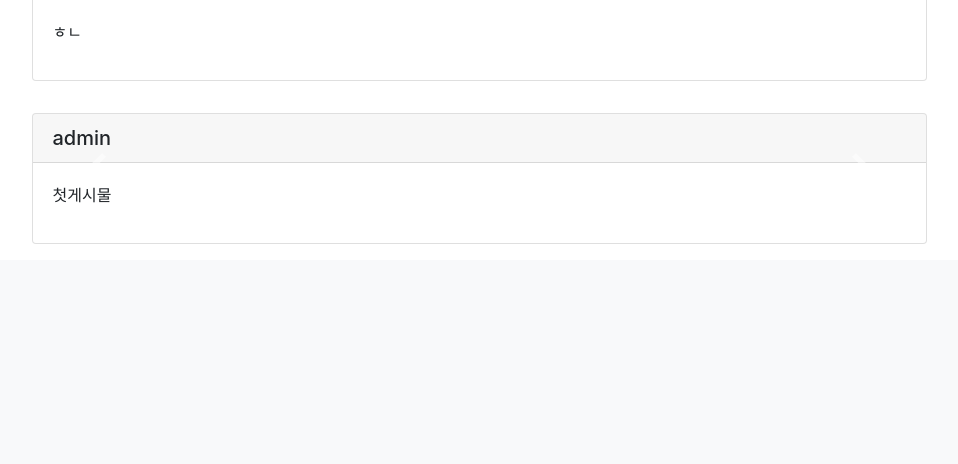
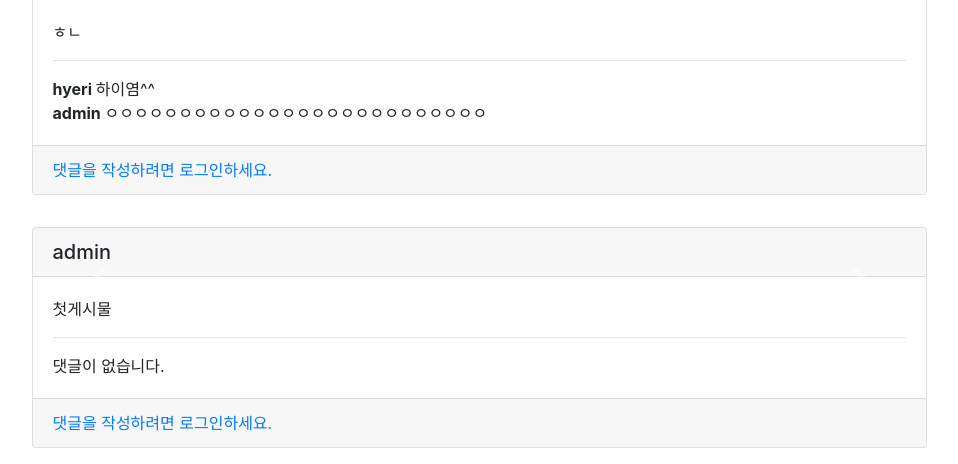
Before and after one commit to sshyeri/fake-insta, a Django app: page /posts/ in a window 1280 px wide. Shown: the part 848-1312 px from the top of the page, without its empty margins (161-1119 px from the left). Before the commit the page ends 1092 px from the top, so only its background shows below. Run offline with Django 3.2, Linux system fonts and the light colour scheme; data comes from the database, SQL or seed files in the repository; both versions use the stored data as it was after the commit; some libraries are stand-ins or nearby versions.

Commit message:
06_make Comment

```diff
--- a/posts/admin.py
+++ b/posts/admin.py
@@ -1,7 +1,11 @@
 from django.contrib import admin
-from .models import Post
+from .models import Post, Comment
 
 # Register your models here.
 class PostAdmin(admin.ModelAdmin):
     list_display = ['content',]
 admin.site.register(Post, PostAdmin)
+
+class CommentAdmin(admin.ModelAdmin):
+    list_display = ['content']
+admin.site.register(Comment, CommentAdmin)
--- a/posts/forms.py
+++ b/posts/forms.py
@@ -7,14 +7,20 @@ class PostForm(forms.ModelForm):
         fields = ['content',]
 
 class ImageForm(forms.ModelForm):
+    file = forms.ImageField(widget=forms.FileInput(attrs={'multiple': True,}))
     class Meta:
         model = Image
         fields = ['file',]
-        widgets = {
-            'file': forms.FileInput(attrs={'multiple': True}),
-        }
+        # widgets = {
+        #     'file': forms.FileInput(attrs={'multiple': True}),
+        # }
 
 class CommentForm(forms.ModelForm):
+    content = forms.CharField(label="")
     class Meta:
+        # content = forms.Textarea(widget=forms.Textarea(attrs={'size': '100',}))
         model = Comment
         fields = ['content',]
+        widgets = {
+            'content': forms.TextInput(attrs={'size': '100',})
+        }
--- a/posts/templates/posts/_post.html
+++ b/posts/templates/posts/_post.html
@@ -1,8 +1,11 @@
+{% load bootstrap4 %}
 <div class="col-10 my-3">
     <div class="card">
         <div class="card-header">
             <h5 class="card-text">{{ post.user }}</h5>
         </div>
+
+        <!--포스트 이미지-->
         {% if post.image_set %}
             <div id="post{{post.pk}}" class="carousel slide" data-ride="carousel">
                 <div class="carousel-inner">
@@ -24,8 +27,10 @@
         {% else %}
             <img src="#" class="card-img-top" alt="NO_IMAGE">
         {% endif %}
+
+        <!--포스트 내용-->
         <div class="card-body">
-            <p class-"card-text">{{ post.content }}</p>
+            <p class="card-text">{{ post.content }}</p>
             {% if request.user == post.user %}
                 <a href="{% url 'posts:update' post.pk %}" class="btn btn-warning">수정</a>
                 <form action="{% url 'posts:delete' post.pk %}" method = "POST" style="display:inline;">
@@ -33,6 +38,35 @@
                     <input type="submit" value="삭제" class="btn btn-danger">
                 </form>
             {% endif %}
+        <hr>
+
+        <!--댓글목록-->
+        {% for comment in post.comment_set.all %}
+            <div class="card-text" >
+                <b>{{ comment.user }} </b> {{ comment.content }}
+                {% if comment.user == request.user %}
+                    <form action="{% url 'posts:comment_delete' post.pk comment.pk %}" method="POST" style="display:inline;">
+                        {% csrf_token %}
+                        <button type="submit" class="btn btn-light"><i class="fas fa-times"></i></button>
+                    </form>
+                {% endif %}
+            </div>
+        {% empty %}
+            <p class="card-text" > 댓글이 없습니다. </p>
+        {% endfor %}
+        </div>
+
+        <!--댓글 등록 창-->
+        <div class="card-footer">
+            {% if user.is_authenticated %}
+                <form action="{% url 'posts:comment_create' post.pk %}" method="POST">
+                    {% csrf_token %}
+                    {{ form }}
+                    <input type="submit" value="등록" class="btn btn-light">
+                </form>
+            {% else %}
+                <a href="{% url 'accounts:login' %}" class="card-link">댓글을 작성하려면 로그인하세요.</a>
+            {% endif %}
         </div>
     </div>
 </div>
--- a/posts/templates/posts/list.html
+++ b/posts/templates/posts/list.html
@@ -1,4 +1,5 @@
 {% extends 'base.html' %}
+
 {% block content %}
 <h1>LIST</h1>
 <div class="d-flex flex-wrap justify-content-center">
--- a/posts/urls.py
+++ b/posts/urls.py
@@ -4,6 +4,8 @@ from .import views
 app_name = 'posts'
 
 urlpatterns =  [
+    path('<int:post_pk>/comment_delete/<int:comment_pk>', views.comment_delete, name='comment_delete'),
+    path('<int:post_pk>/comment_create/', views.comment_create, name='comment_create'),
     path('<int:post_pk>/delete/', views.delete, name='delete'),
     path('<int:post_pk>/update/', views.update, name='update'),
     path('create/', views.create, name='create'),
--- a/posts/views.py
+++ b/posts/views.py
@@ -1,8 +1,8 @@
 from django.shortcuts import render, redirect, get_list_or_404, get_object_or_404
 from .forms import PostForm, ImageForm, CommentForm
-from .models import Post, Image
+from .models import Post, Image, Comment
 from django.contrib.auth.decorators import login_required
-
+from django.views.decorators.http import require_POST
 # Create your views here.
 @login_required
 def create(request):
@@ -36,7 +36,6 @@ def list(request):
     context = {'posts': posts,
                 'form': form,
     }
-
     return render(request, 'posts/list.html', context)
 
 @login_required
@@ -62,3 +61,23 @@ def delete(request, post_pk):
     if request.method =='POST':
         post.delete()
     return redirect('posts:list')
+
+@login_required
+@require_POST
+def comment_create(request, post_pk):
+    form = CommentForm(request.POST)
+    if form.is_valid():
+        comment = form.save(commit=False)
+        comment.user = request.user
+        comment.post_id = post_pk
+        comment.save()
+        return redirect('posts:list')
+
+@login_required
+@require_POST
+def comment_delete(request, post_pk, comment_pk):
+    comment = get_object_or_404(Comment, pk=comment_pk)
+    if comment.user != request.user:
+        return redirect('posts:list')
+    comment.delete()
+    return redirect('posts:list')
```
Also changed, not shown: db.sqlite3.
